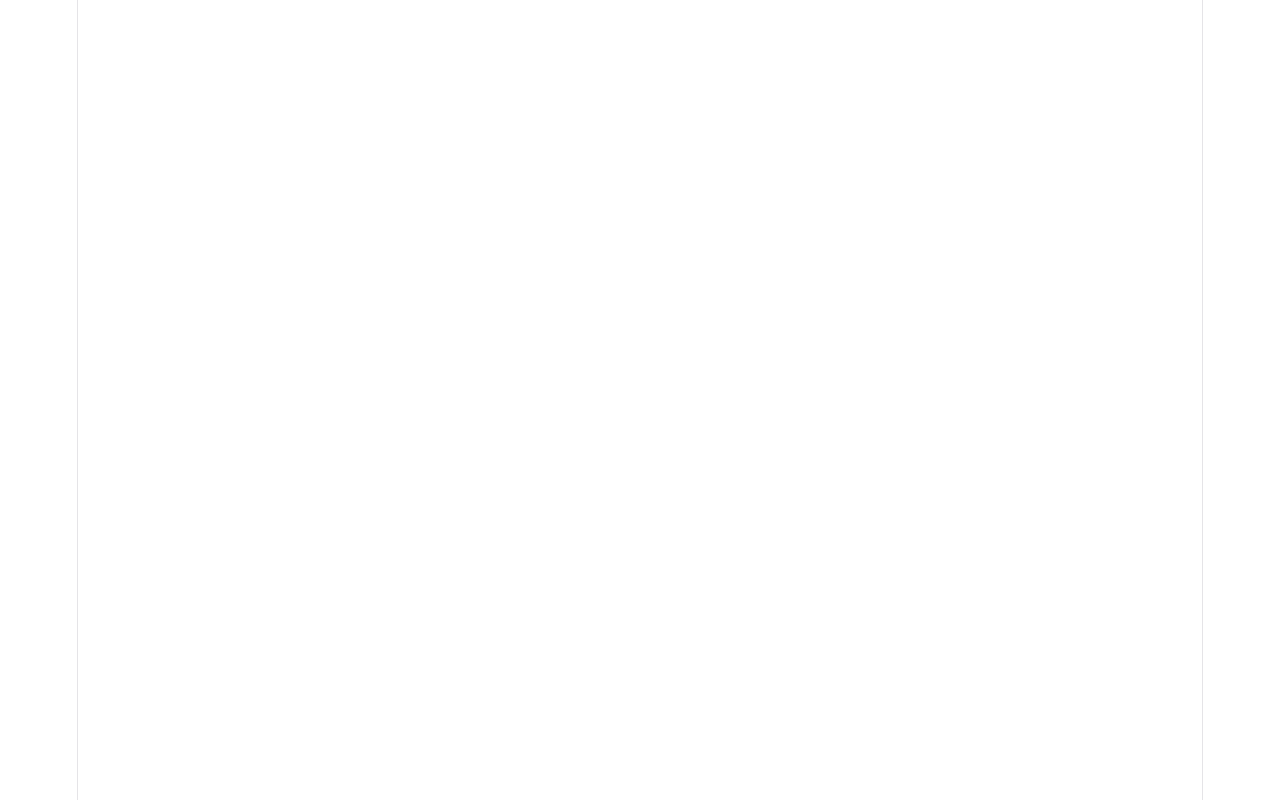
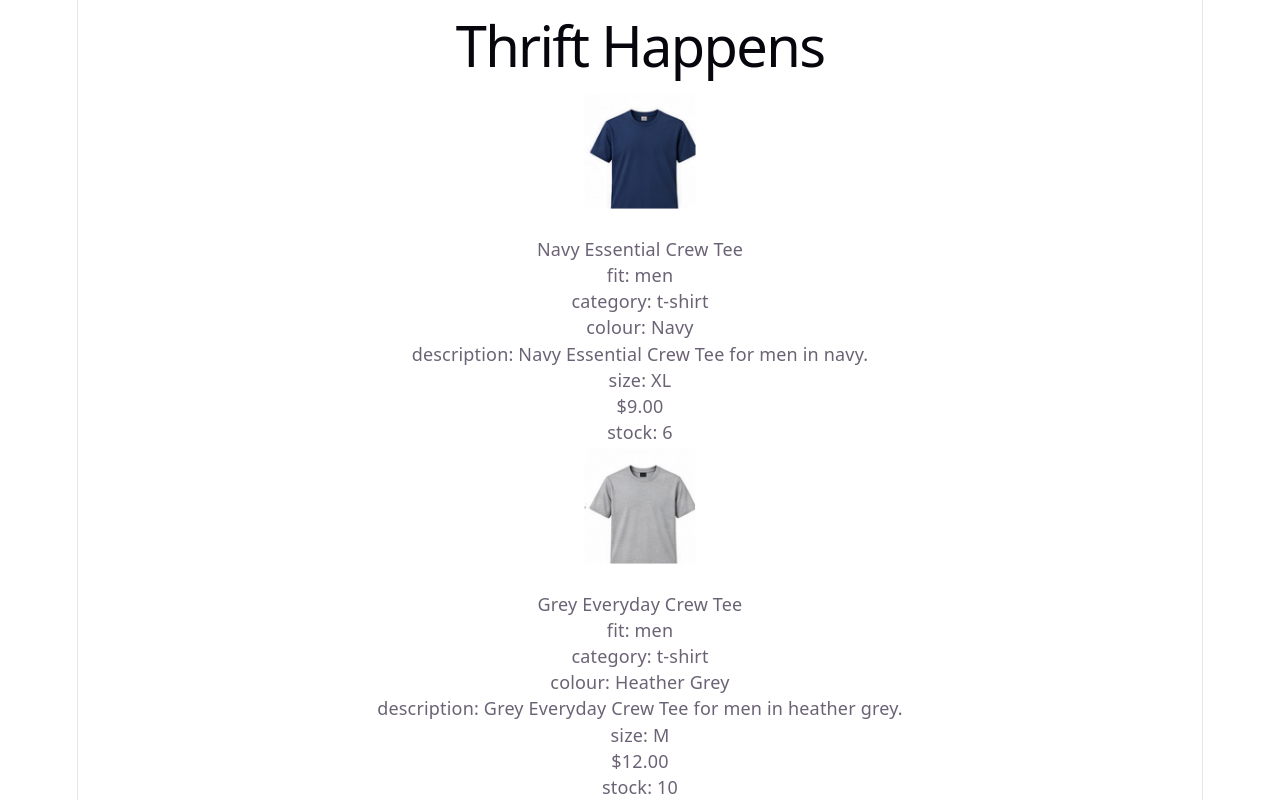
Before and after one commit to SLC-ConnorJack/COMP2013-Project1, a React (Vite) app: page / in a window 1280 px wide. Shown: the top 800 px of the page. Built offline with nearby package versions, Linux system fonts and the light colour scheme.

Commit message:
Display product catalogue with ItemsContainer and ItemCard

```diff
--- a/src/App.tsx
+++ b/src/App.tsx
@@ -1,9 +1,11 @@
-
+import ThriftHappens from "./Components/ThriftHappens"
 import './App.css'
 
 function App() {
   return (
-    <></>
+    <>
+      <ThriftHappens />
+    </>
   )
 }
 
--- /dev/null
+++ b/src/Components/ItemCard.tsx
@@ -0,0 +1,26 @@
+import type { ClothingProduct } from "../data/data";
+export default function ItemCard({
+    image,
+    name,
+    fit,
+    category,
+    color,
+    description,
+    size,
+    price,
+    quantity,
+}: ClothingProduct) {
+  return (
+    <div className="ItemCard">
+      <img src={image} alt={name} width="140px" />
+      <p className="name">{name}</p>
+      <p className="fit">fit: {fit}</p>
+      <p className="category">category: {category}</p>
+      <p className="color">colour: {color}</p>
+      <p className="description">description: {description}</p>
+      <p className="size">size: {size}</p>
+      <p className="price">${price.toFixed(2)}</p>
+      <p className="quantity">stock: {quantity}</p>
+    </div>
+  );
+}
--- /dev/null
+++ b/src/Components/ItemsContainer.tsx
@@ -0,0 +1,15 @@
+import ItemCard from "./ItemCard";
+import type { ClothingProduct } from "../data/data";
+
+interface ItemsContainerProps {
+  products: ClothingProduct[];
+}
+export default function ItemsContainer({ products }: ItemsContainerProps) {
+  return (
+    <div className="ItemsContainer">
+      {products.map((product) => (
+        <ItemCard key={product.id} {...product} />
+      ))}
+    </div>
+  );
+}
--- /dev/null
+++ b/src/Components/ThriftHappens.tsx
@@ -0,0 +1,15 @@
+import ItemsContainer from "./ItemsContainer";
+import { products } from "../data/data";
+
+function ThriftHappens() {
+  return (
+    <>
+      <header className="header">
+      <h1>Thrift Happens</h1>
+      </header>
+      <ItemsContainer products={products} />
+    </>
+  );
+}
+
+export default ThriftHappens;
```
